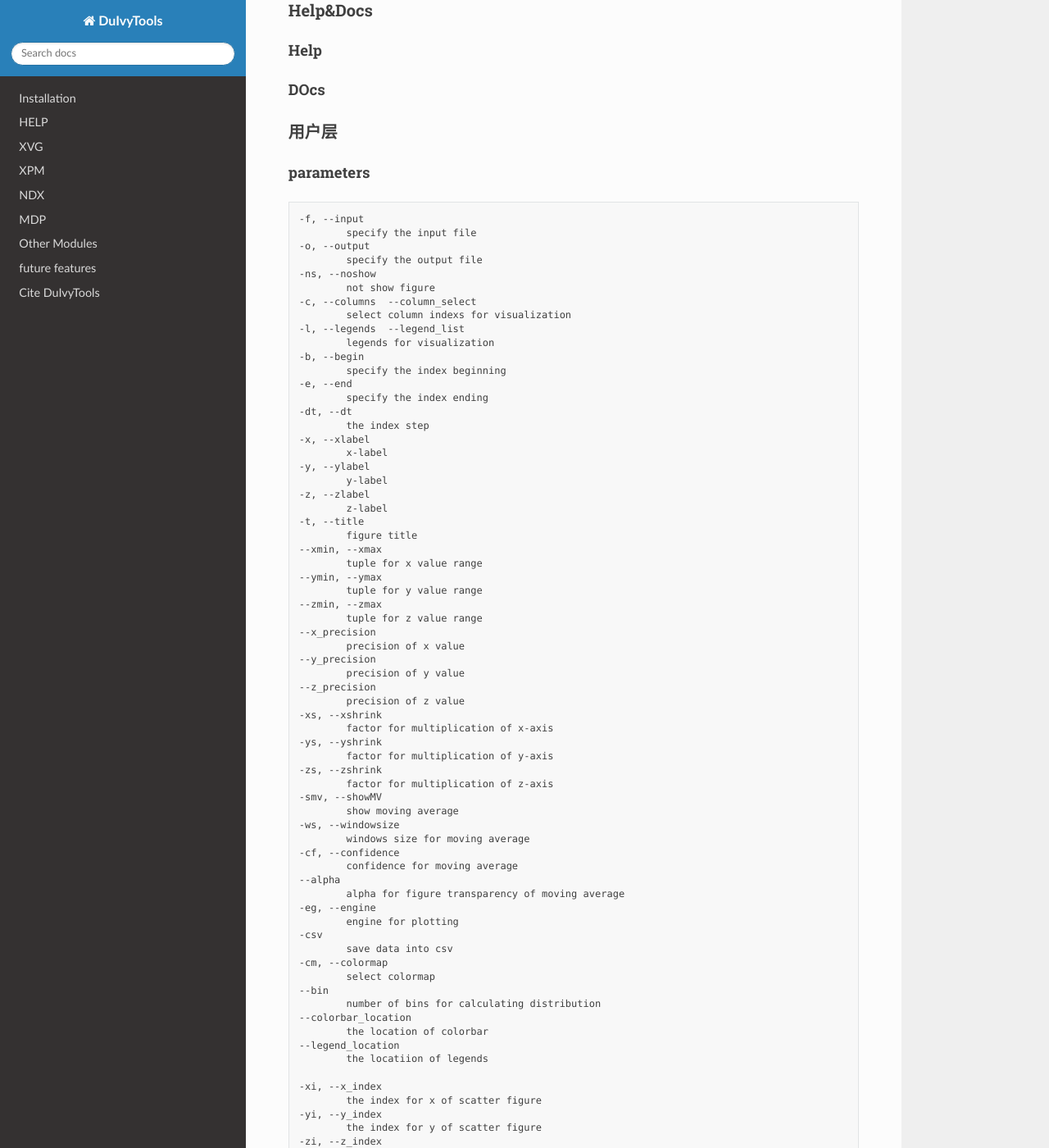
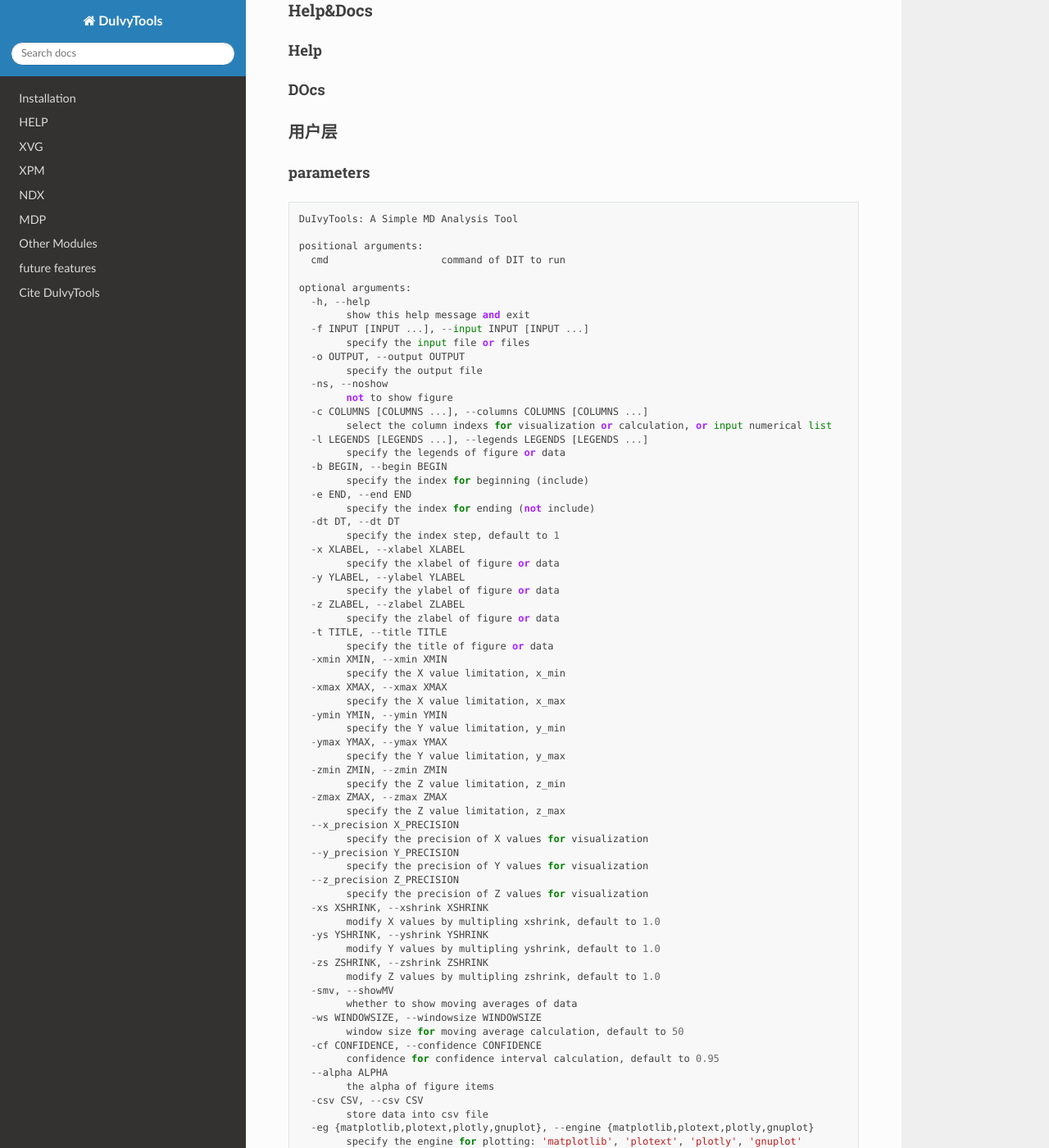
Before and after one commit to CharlesHahn/DuIvyTools, a Sphinx documentation site: the page built from docs/DITP.md, in a window 1280 px wide and 1400 px high, scrolled down 1195 px. Shown: the whole window at 82% size. Built offline with Sphinx 7.4.7 and the Read the Docs theme 2.0.0, drawn with Linux system fonts in a browser that asks for light colours; some of the changed text lies outside the part shown.

Commit message:
blacked all

````diff
--- a/docs/DITP.md
+++ b/docs/DITP.md
@@ -56,122 +56,92 @@
 #### parameters
 
 ```
--f, --input
-        specify the input file
--o, --output
+DuIvyTools: A Simple MD Analysis Tool
+
+positional arguments:
+  cmd                   command of DIT to run
+
+optional arguments:
+  -h, --help
+        show this help message and exit
+  -f INPUT [INPUT ...], --input INPUT [INPUT ...]
+        specify the input file or files
+  -o OUTPUT, --output OUTPUT
         specify the output file
--ns, --noshow
-        not show figure
--c, --columns  --column_select
-        select column indexs for visualization
--l, --legends  --legend_list
-        legends for visualization
--b, --begin
-        specify the index beginning
--e, --end
-        specify the index ending
--dt, --dt
-        the index step
--x, --xlabel
-        x-label
--y, --ylabel
-        y-label
--z, --zlabel
-        z-label
--t, --title
-        figure title
---xmin, --xmax
-        tuple for x value range
---ymin, --ymax
-        tuple for y value range
---zmin, --zmax
-        tuple for z value range
---x_precision
-        precision of x value
---y_precision
-        precision of y value
---z_precision
-        precision of z value
--xs, --xshrink
-        factor for multiplication of x-axis
--ys, --yshrink
-        factor for multiplication of y-axis
--zs, --zshrink
-        factor for multiplication of z-axis
--smv, --showMV
-        show moving average
--ws, --windowsize
-        windows size for moving average
--cf, --confidence
-        confidence for moving average
---alpha
-        alpha for figure transparency of moving average
--eg, --engine
-        engine for plotting
--csv
-        save data into csv
--cm, --colormap
-        select colormap
---bin
-        number of bins for calculating distribution
---colorbar_location
-        the location of colorbar
---legend_location
-        the locatiion of legends
+  -ns, --noshow
+        not to show figure
+  -c COLUMNS [COLUMNS ...], --columns COLUMNS [COLUMNS ...]
+        select the column indexs for visualization or calculation, or input numerical list
+  -l LEGENDS [LEGENDS ...], --legends LEGENDS [LEGENDS ...]
+        specify the legends of figure or data
+  -b BEGIN, --begin BEGIN
+        specify the index for beginning (include)
+  -e END, --end END
+        specify the index for ending (not include)
+  -dt DT, --dt DT
+        specify the index step, default to 1
+  -x XLABEL, --xlabel XLABEL
+        specify the xlabel of figure or data
+  -y YLABEL, --ylabel YLABEL
+        specify the ylabel of figure or data
+  -z ZLABEL, --zlabel ZLABEL
+        specify the zlabel of figure or data
+  -t TITLE, --title TITLE
+        specify the title of figure or data
+  -xmin XMIN, --xmin XMIN
+        specify the X value limitation, x_min
+  -xmax XMAX, --xmax XMAX
+        specify the X value limitation, x_max
+  -ymin YMIN, --ymin YMIN
+        specify the Y value limitation, y_min
+  -ymax YMAX, --ymax YMAX
+        specify the Y value limitation, y_max
+  -zmin ZMIN, --zmin ZMIN
+        specify the Z value limitation, z_min
+  -zmax ZMAX, --zmax ZMAX
+        specify the Z value limitation, z_max
+  --x_precision X_PRECISION
+        specify the precision of X values for visualization
+  --y_precision Y_PRECISION
+        specify the precision of Y values for visualization
+  --z_precision Z_PRECISION
+        specify the precision of Z values for visualization
+  -xs XSHRINK, --xshrink XSHRINK
+        modify X values by multipling xshrink, default to 1.0
+  -ys YSHRINK, --yshrink YSHRINK
+        modify Y values by multipling yshrink, default to 1.0
+  -zs ZSHRINK, --zshrink ZSHRINK
+        modify Z values by multipling zshrink, default to 1.0
+  -smv, --showMV
+        whether to show moving averages of data
+  -ws WINDOWSIZE, --windowsize WINDOWSIZE
+        window size for moving average calculation, default to 50
+  -cf CONFIDENCE, --confidence CONFIDENCE
+        confidence for confidence interval calculation, default to 0.95
+  --alpha ALPHA
+        the alpha of figure items
+  -csv CSV, --csv CSV
+        store data into csv file
+  -eg {matplotlib,plotext,plotly,gnuplot}, --engine {matplotlib,plotext,plotly,gnuplot}
+        specify the engine for plotting: 'matplotlib', 'plotext', 'plotly', 'gnuplot'
+  -cmap COLORMAP, --colormap COLORMAP
+        specify the colormap applied for figures, available for 'matplotlib' and 'plotly' engine
+  --colorbar_location {None,left,top,bottom,right}
+        the location of colorbar, also determining the orientation of colorbar, ['left', 'top', 'bottom', 'right'], available for 'matplotlib'
+  --legend_location {inside,outside}
+        the location of legend box, ['inside', 'outside'], available for 'matplotlib' and 'gnuplot'
+  -m {None,withoutScatter,pcolormesh,3d,contour,AllAtoms}, --mode {None,withoutScatter,pcolormesh,3d,contour,AllAtoms}
+        additional parameter: 'withoutScatter' will NOT show scatter plot for 'xvg_box_compare'; 'imshow', 'pcolormesh', '3d', 'contour' were used for 'xpm_show' command; 'AllAtoms' were used for 'find_center' command
+  -al ADDITIONAL_LIST [ADDITIONAL_LIST ...], --additional_list ADDITIONAL_LIST [ADDITIONAL_LIST ...]
+        additional parameters. Used to set xtitles for 'xvg_ave_bar'
+  -ip INTERPOLATION, --interpolation INTERPOLATION
+        specify the interpolation method, default to None
+  -ipf INTERPOLATION_FOLD, --interpolation_fold INTERPOLATION_FOLD
+        specify the interpolation fold, default to 10
+  -bin BIN, --bin BIN
+        the bin number for distribution calculation
+```
 
--xi, --x_index
-        the index for x of scatter figure
--yi, --y_index
-        the index for y of scatter figure
--zi, --z_index
-        the index for z of scatter figure
--xt, --xtitles
-        the names of x ticks in figure
---ave2csv
-        save the average data info csv
--ip, --interpolation
-        interpolation
--pcm, --pcolormesh ???
-        或许默认就是pcolormesh，这样就不用其它的了
--3d
-        3D figure
--gl, --grouplist
-        the group names
--int, --interactive
-        interactive mode
--gn, --groupname
-        group name for modification of group names
--on, --oldname ???
-        old name of ndx
--nn, --newname ???
-        new name of ndx
--a, --application
-        for mdp generation
--n, --index
-        index file
--vg
-        get vector from index group
--vec
-        get vector by command line
--select
-        select the groups from command line ???
--aa, --allatoms
-        find center of one group atoms in all atoms
--m, --map
-        the hbond map file
--hnf, --hbond_name_format
-        hbond name format
--genscript
-        gen script for distance and angle of hbonds calculation
--cda, --calc_distance_angle
-        calculate distance and angle of hbonds from xvg files
---distancefile
-        distance xvg of hbonds
---anglefile
-        angle xvg files
--so, --set_operation
-        AND or OR operation on hbonds
-```
 
 #### commands
 
````
Also changed, not shown: other parts of docs/DITP.md (+2 -2 lines), 13 other files.
